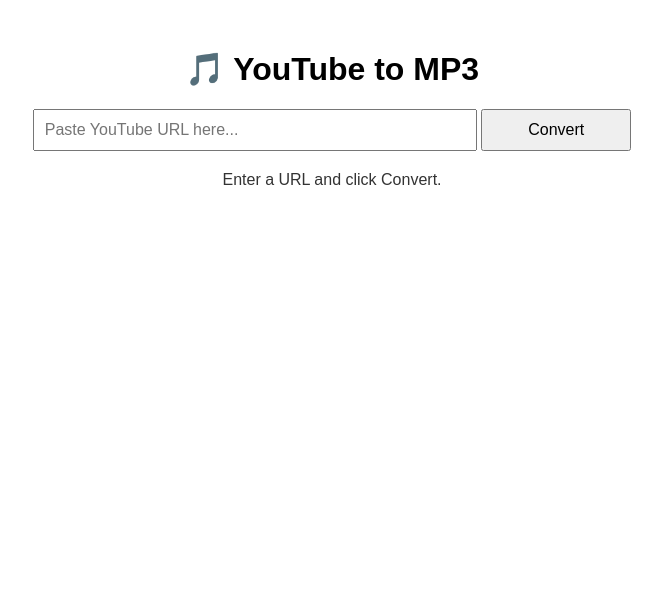
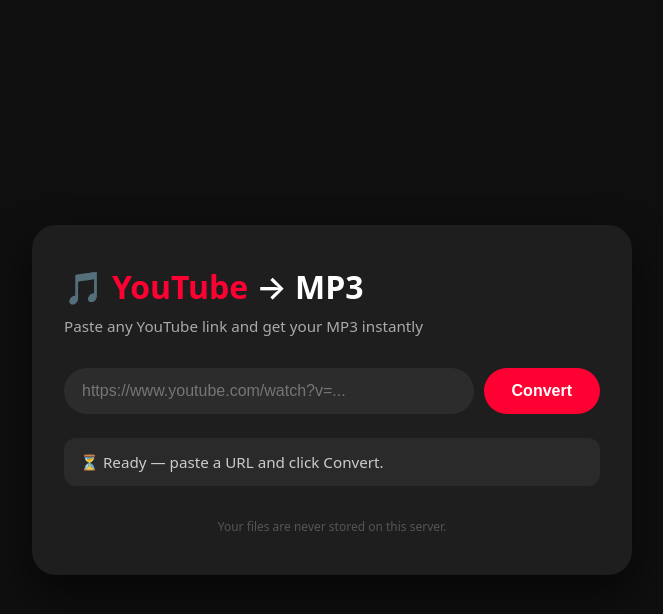
Before and after one commit to pasayloako/yedl, a website: page public/index.html in a window 1280 px wide. Shown: the whole page, without its empty margins (308-971 px from the left). Drawn offline with Linux system fonts and the light colour scheme.

Commit message:
Update index.html

```diff
--- a/public/index.html
+++ b/public/index.html
@@ -1,31 +1,139 @@
 <!DOCTYPE html>
 <html lang="en">
 <head>
-  <meta charset="UTF-8">
-  <meta name="viewport" content="width=device-width, initial-scale=1.0">
-  <title>YouTube to MP3</title>
+  <meta charset="UTF-8" />
+  <meta name="viewport" content="width=device-width, initial-scale=1.0" />
+  <title>YouTube → MP3</title>
   <style>
-    body { font-family: Arial, sans-serif; max-width: 600px; margin: 50px auto; text-align: center; }
-    input, button { padding: 10px; font-size: 16px; }
-    input { width: 70%; }
-    button { width: 25%; }
-    #status { margin-top: 20px; color: #333; }
+    * { box-sizing: border-box; margin: 0; padding: 0; }
+    body {
+      font-family: system-ui, -apple-system, sans-serif;
+      background: #0f0f0f;
+      color: #fff;
+      display: flex;
+      align-items: center;
+      justify-content: center;
+      min-height: 100vh;
+      margin: 0;
+    }
+    .card {
+      background: #1e1e1e;
+      padding: 2.5rem 2rem;
+      border-radius: 24px;
+      max-width: 600px;
+      width: 90%;
+      box-shadow: 0 20px 40px rgba(0,0,0,0.6);
+    }
+    h1 {
+      font-size: 2rem;
+      font-weight: 600;
+      margin-bottom: 0.5rem;
+      display: flex;
+      align-items: center;
+      gap: 0.5rem;
+    }
+    h1 span { color: #ff0033; }
+    p.sub {
+      color: #aaa;
+      margin-bottom: 2rem;
+      font-size: 0.95rem;
+    }
+    .input-group {
+      display: flex;
+      gap: 10px;
+      flex-wrap: wrap;
+    }
+    input {
+      flex: 1;
+      padding: 14px 18px;
+      border: none;
+      border-radius: 40px;
+      background: #2c2c2c;
+      color: #fff;
+      font-size: 1rem;
+      min-width: 200px;
+    }
+    input:focus {
+      outline: 2px solid #ff0033;
+      background: #222;
+    }
+    button {
+      padding: 14px 28px;
+      border: none;
+      border-radius: 40px;
+      background: #ff0033;
+      color: #fff;
+      font-weight: 600;
+      font-size: 1rem;
+      cursor: pointer;
+      transition: background 0.2s;
+      white-space: nowrap;
+    }
+    button:hover { background: #e6002b; }
+    button:disabled { opacity: 0.5; cursor: not-allowed; }
+    #status {
+      margin-top: 1.5rem;
+      padding: 12px 16px;
+      border-radius: 12px;
+      background: #2a2a2a;
+      min-height: 48px;
+      display: flex;
+      align-items: center;
+      gap: 8px;
+      font-size: 0.95rem;
+      color: #ccc;
+      word-break: break-word;
+    }
+    #status.error { color: #ff6b6b; background: #2a1a1a; }
+    #status.success { color: #69db7c; background: #1a2a1a; }
+    .loader {
+      display: inline-block;
+      width: 20px;
+      height: 20px;
+      border: 3px solid #444;
+      border-top-color: #ff0033;
+      border-radius: 50%;
+      animation: spin 0.8s linear infinite;
+    }
+    @keyframes spin { to { transform: rotate(360deg); } }
+    footer {
+      margin-top: 2rem;
+      font-size: 0.75rem;
+      color: #555;
+      text-align: center;
+    }
   </style>
 </head>
 <body>
-  <h1>🎵 YouTube to MP3</h1>
+<div class="card">
+  <h1>🎵 <span>YouTube</span> → MP3</h1>
+  <p class="sub">Paste any YouTube link and get your MP3 instantly</p>
+
   <form id="form">
-    <input type="text" id="url" placeholder="Paste YouTube URL here..." required>
-    <button type="submit">Convert</button>
+    <div class="input-group">
+      <input type="text" id="url" placeholder="https://www.youtube.com/watch?v=..." required />
+      <button type="submit" id="btn">Convert</button>
+    </div>
   </form>
-  <div id="status">Enter a URL and click Convert.</div>
+
+  <div id="status">⏳ Ready — paste a URL and click Convert.</div>
+  <footer>Your files are never stored on this server.</footer>
+</div>
 
 <script>
-    document.getElementById('form').addEventListener('submit', async (e) => {
+  const form = document.getElementById('form');
+  const urlInput = document.getElementById('url');
+  const btn = document.getElementById('btn');
+  const status = document.getElementById('status');
+
+  form.addEventListener('submit', async (e) => {
     e.preventDefault();
-      const url = document.getElementById('url').value;
-      const status = document.getElementById('status');
-      status.textContent = '⏳ Downloading and converting...';
+    const url = urlInput.value.trim();
+    if (!url) return;
+
+    btn.disabled = true;
+    status.innerHTML = '<span class="loader"></span> Downloading & converting...';
+    status.className = '';
 
     try {
       const response = await fetch('/convert', {
@@ -35,21 +143,33 @@
       });
 
       if (response.ok) {
-          // The server returns the file as an attachment – trigger download
+        // The server returns the MP3 file as a blob
         const blob = await response.blob();
         const a = document.createElement('a');
         a.href = URL.createObjectURL(blob);
-          a.download = 'audio.mp3'; // filename from server's Content-Disposition could be used
+        // Extract filename from Content-Disposition if possible
+        const contentDisp = response.headers.get('Content-Disposition');
+        let filename = 'audio.mp3';
+        if (contentDisp) {
+          const match = contentDisp.match(/filename="(.+)"/);
+          if (match) filename = match[1];
+        }
+        a.download = filename;
         document.body.appendChild(a);
         a.click();
         a.remove();
-          status.textContent = '✅ Download complete!';
+        status.textContent = '✅ Download complete! (Check your downloads folder)';
+        status.className = 'success';
       } else {
         const errorText = await response.text();
-          status.textContent = '❌ Error: ' + errorText;
+        status.textContent = '❌ ' + errorText;
+        status.className = 'error';
       }
     } catch (err) {
       status.textContent = '❌ Network error: ' + err.message;
+      status.className = 'error';
+    } finally {
+      btn.disabled = false;
     }
   });
 </script>
```
Lines whose indentation alone changed are shown as unchanged.
